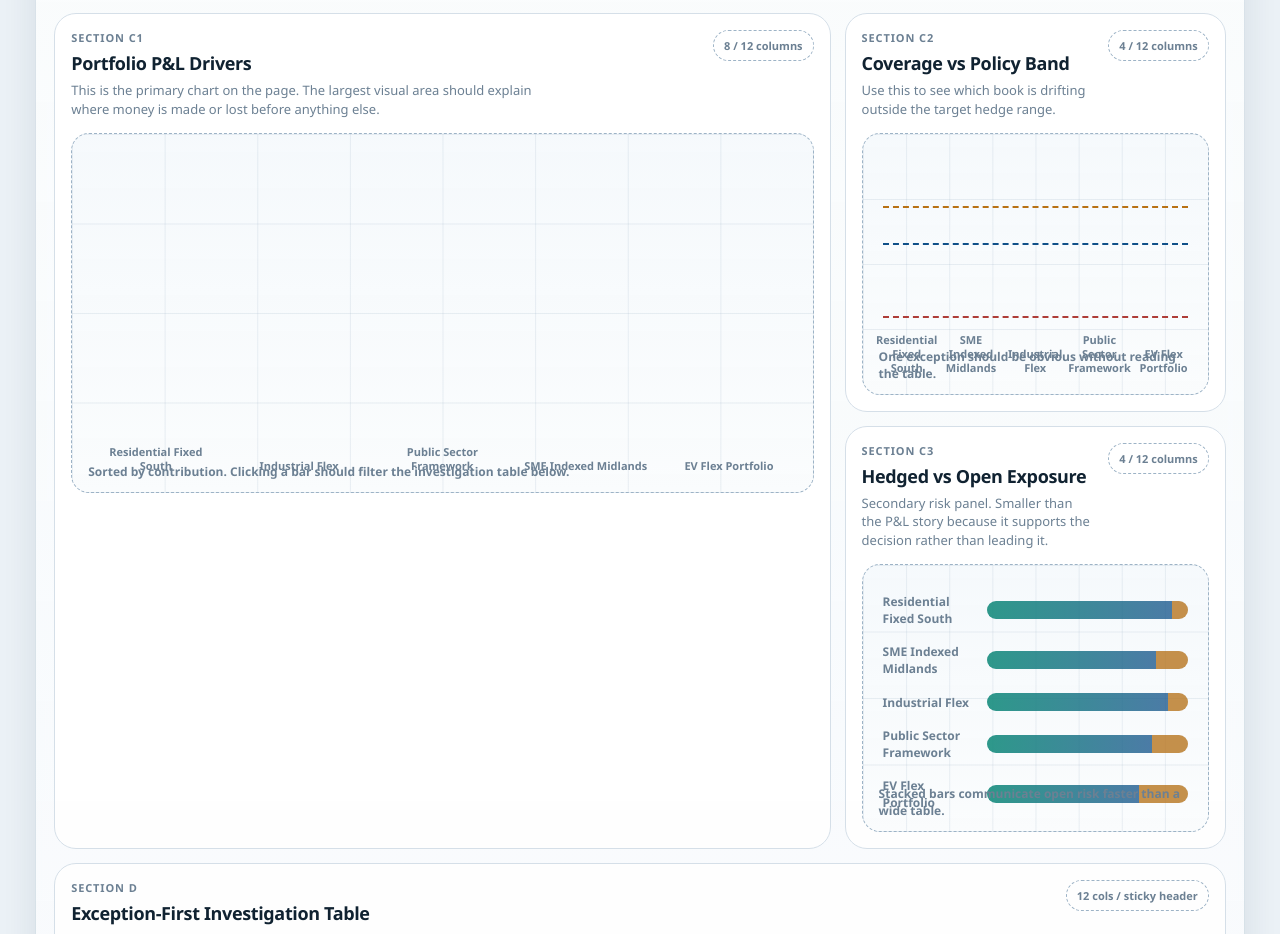
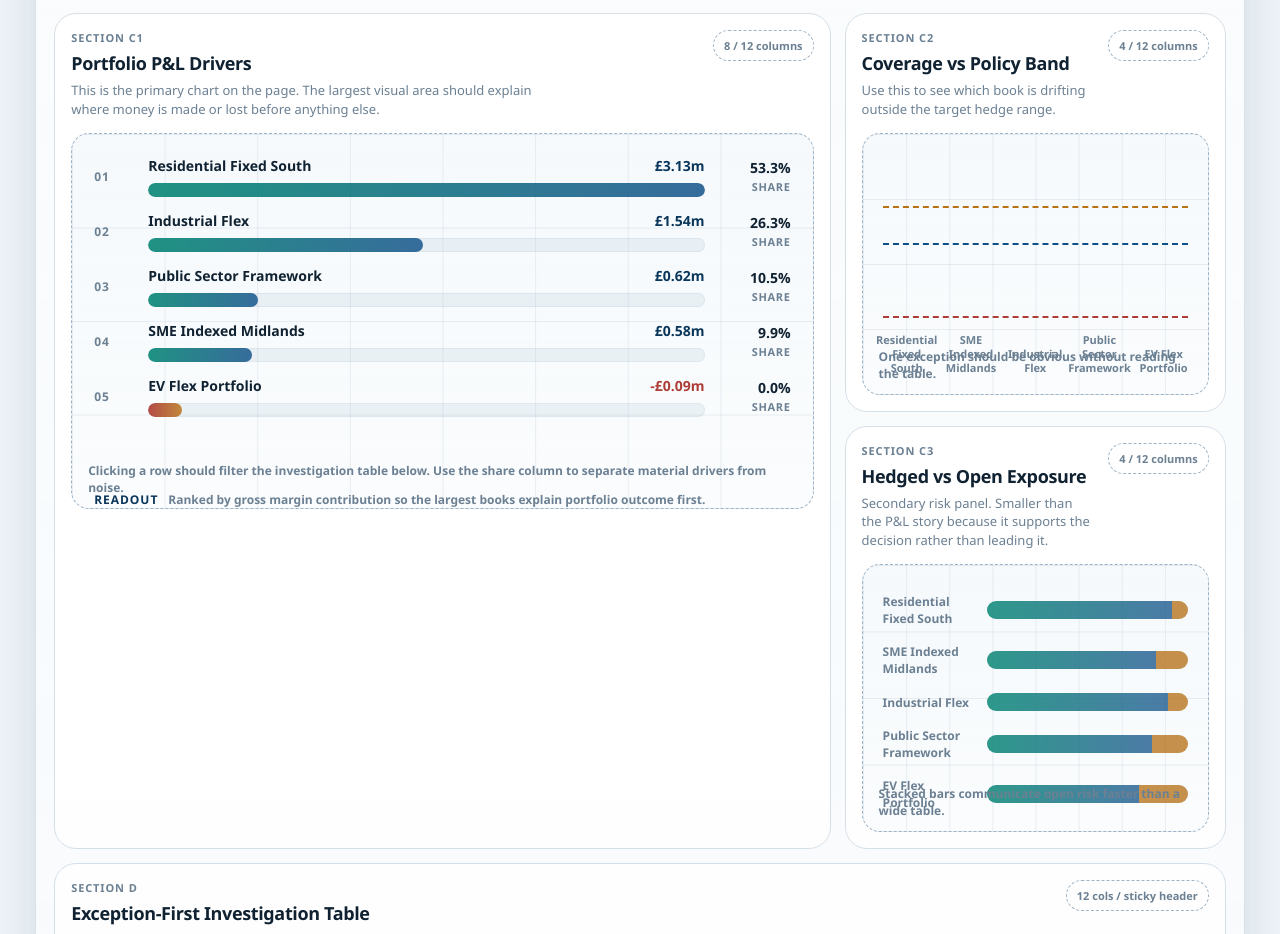
Before and after one commit to SholasSandbox/energy-market-data-lake, a React (Vite) app in the folder dashboard-ui/: page / in a window 1280 px wide. Shown: the part 1365-2299 px from the top of the page. Built offline with nearby package versions, Linux system fonts and the light colour scheme.

Commit message:
Redesign portfolio P&L drivers panel

```diff
--- a/dashboard-ui/src/App.tsx
+++ b/dashboard-ui/src/App.tsx
@@ -265,23 +265,55 @@ function AlertCard({ alert }: { alert: AlertItem }) {
 }
 
 function PnlDriversChart({ bars }: { bars: DriverBar[] }) {
-  const maxValue = Math.max(...bars.map((bar) => bar.value), 1);
+  const rankedBars = [...bars].sort((left, right) => right.value - left.value);
+  const maxValue = Math.max(...rankedBars.map((bar) => Math.abs(bar.value)), 1);
+  const totalValue = rankedBars.reduce((sum, bar) => sum + Math.max(bar.value, 0), 0);
+
+  function formatMillions(value: number) {
+    const prefix = value < 0 ? "-£" : "£";
+    return `${prefix}${(Math.abs(value) / 1_000_000).toFixed(2)}m`;
+  }
 
   return (
     <div className="chart-box chart-box--primary">
-      <div className="bar-chart">
-        {bars.map((bar) => (
-          <div key={bar.label} className="bar-group">
-            <div
-              className={`bar ${bar.tone === "loss" ? "bar-loss" : ""}`}
-              style={{ height: `${Math.max((bar.value / maxValue) * 100, 8)}%` }}
-            />
-            <span>{bar.label}</span>
-          </div>
-        ))}
+      <div className="pnl-driver-list">
+        {rankedBars.map((bar, index) => {
+          const widthPct = Math.max((Math.abs(bar.value) / maxValue) * 100, 6);
+          const contributionPct = totalValue > 0 ? (Math.max(bar.value, 0) / totalValue) * 100 : 0;
+
+          return (
+            <div key={bar.label} className="pnl-driver-row">
+              <div className="pnl-driver-rank">{String(index + 1).padStart(2, "0")}</div>
+              <div className="pnl-driver-copy">
+                <div className="pnl-driver-title-row">
+                  <span className="pnl-driver-label">{bar.label}</span>
+                  <span className={`pnl-driver-value ${bar.tone === "loss" ? "is-loss" : ""}`}>
+                    {formatMillions(bar.value)}
+                  </span>
+                </div>
+                <div className="pnl-driver-track">
+                  <div
+                    className={`pnl-driver-fill ${bar.tone === "loss" ? "pnl-driver-fill-loss" : ""}`}
+                    style={{ width: `${widthPct}%` }}
+                  />
+                </div>
+              </div>
+              <div className="pnl-driver-share">
+                <span className="pnl-driver-share-value">{contributionPct.toFixed(1)}%</span>
+                <span className="pnl-driver-share-label">share</span>
+              </div>
+            </div>
+          );
+        })}
+      </div>
+      <div className="chart-kicker">
+        <span className="chart-kicker-label">Readout</span>
+        <span className="chart-kicker-text">
+          Ranked by gross margin contribution so the largest books explain portfolio outcome first.
+        </span>
       </div>
       <div className="chart-caption">
-        Sorted by contribution. Clicking a bar should filter the investigation table below.
+        Clicking a row should filter the investigation table below. Use the share column to separate material drivers from noise.
       </div>
     </div>
   );
--- a/dashboard-ui/src/styles.css
+++ b/dashboard-ui/src/styles.css
@@ -324,6 +324,115 @@ button {
   min-height: 360px;
 }
 
+.pnl-driver-list {
+  display: grid;
+  gap: 14px;
+  padding: 22px 22px 74px;
+  position: relative;
+  z-index: 1;
+}
+
+.pnl-driver-row {
+  display: grid;
+  grid-template-columns: 40px minmax(0, 1fr) 72px;
+  gap: 14px;
+  align-items: center;
+}
+
+.pnl-driver-rank {
+  color: var(--muted);
+  font-size: 12px;
+  font-weight: 800;
+  letter-spacing: 0.08em;
+}
+
+.pnl-driver-copy {
+  display: grid;
+  gap: 8px;
+  min-width: 0;
+}
+
+.pnl-driver-title-row {
+  display: flex;
+  align-items: baseline;
+  justify-content: space-between;
+  gap: 12px;
+}
+
+.pnl-driver-label {
+  color: var(--ink);
+  font-size: 14px;
+  font-weight: 700;
+  min-width: 0;
+}
+
+.pnl-driver-value {
+  color: var(--primary-strong);
+  font-size: 14px;
+  font-weight: 800;
+  white-space: nowrap;
+}
+
+.pnl-driver-value.is-loss {
+  color: var(--red);
+}
+
+.pnl-driver-track {
+  height: 14px;
+  overflow: hidden;
+  border-radius: 999px;
+  background: rgba(157, 179, 198, 0.16);
+  box-shadow: inset 0 0 0 1px rgba(157, 179, 198, 0.16);
+}
+
+.pnl-driver-fill {
+  height: 100%;
+  border-radius: inherit;
+  background: linear-gradient(90deg, rgba(15, 138, 121, 0.92), rgba(15, 79, 136, 0.82));
+}
+
+.pnl-driver-fill-loss {
+  background: linear-gradient(90deg, rgba(174, 61, 56, 0.92), rgba(184, 113, 19, 0.82));
+}
+
+.pnl-driver-share {
+  display: grid;
+  justify-items: end;
+  gap: 2px;
+}
+
+.pnl-driver-share-value {
+  color: var(--ink);
+  font-size: 14px;
+  font-weight: 800;
+}
+
+.pnl-driver-share-label {
+  color: var(--muted);
+  font-size: 11px;
+  font-weight: 700;
+  text-transform: uppercase;
+  letter-spacing: 0.06em;
+}
+
+.chart-kicker {
+  display: flex;
+  gap: 10px;
+  align-items: center;
+  padding: 0 22px;
+  color: var(--muted);
+  font-size: 12px;
+  font-weight: 700;
+  position: relative;
+  z-index: 1;
+}
+
+.chart-kicker-label {
+  color: var(--primary-strong);
+  text-transform: uppercase;
+  letter-spacing: 0.08em;
+}
+
 .bar-chart {
   position: absolute;
   inset: auto 20px 18px 20px;
@@ -619,6 +728,18 @@ th {
   .chart-box--primary {
     min-height: 320px;
   }
+
+  .pnl-driver-row {
+    grid-template-columns: 32px minmax(0, 1fr);
+  }
+
+  .pnl-driver-share {
+    grid-column: 2;
+    justify-items: start;
+    grid-auto-flow: column;
+    gap: 8px;
+    align-items: baseline;
+  }
 }
 
 @media (max-width: 640px) {
@@ -654,4 +775,10 @@ th {
   .metric {
     font-size: 28px;
   }
+
+  .pnl-driver-title-row,
+  .chart-kicker {
+    flex-direction: column;
+    align-items: flex-start;
+  }
 }
```
